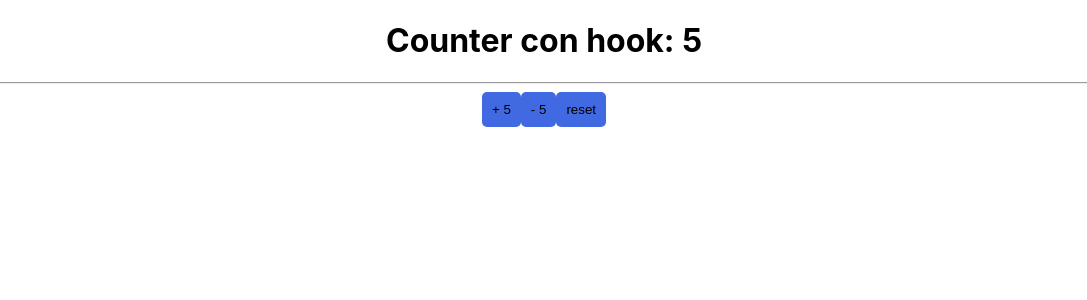
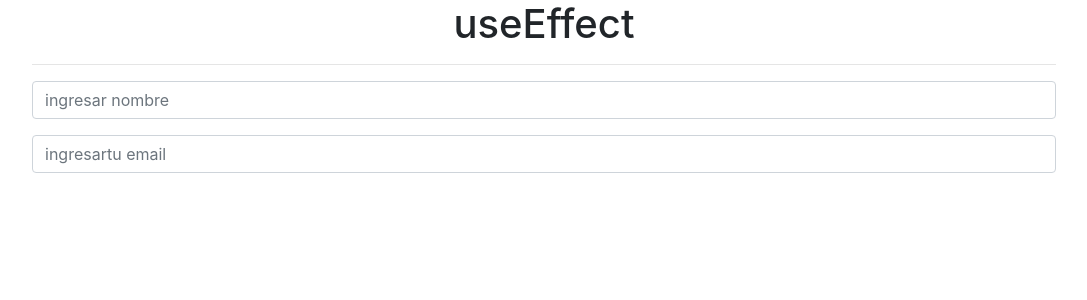
Before and after one commit to adrian1426/ProfundizandoHooks, a React (Create React App) app: page / in a window 1280 px wide. Shown: the top 300 px of the page, without its empty margins (96-1183 px from the left). Built offline with nearby package versions, Linux system fonts and the light colour scheme.

Commit message:
introducción a useEffect

```diff
--- a/public/index.html
+++ b/public/index.html
@@ -15,6 +15,12 @@
       user's mobile device or desktop. See https://developers.google.com/web/fundamentals/web-app-manifest/
     -->
     <link rel="manifest" href="%PUBLIC_URL%/manifest.json" />
+    <link
+      rel="stylesheet"
+      href="https://stackpath.bootstrapcdn.com/bootstrap/4.5.0/css/bootstrap.min.css"
+      integrity="sha384-9aIt2nRpC12Uk9gS9baDl411NQApFmC26EwAOH8WgZl5MYYxFfc+NcPb1dKGj7Sk"
+      crossorigin="anonymous"
+    />
     <!--
       Notice the use of %PUBLIC_URL% in the tags above.
       It will be replaced with the URL of the `public` folder during the build.
--- a/src/App.css
+++ b/src/App.css
@@ -1,5 +1,7 @@
 .App {
   text-align: center;
+  margin-left: 10%;
+  margin-right: 10%;
 }
 
 .App-logo {
--- a/src/App.js
+++ b/src/App.js
@@ -1,11 +1,11 @@
 import React from 'react';
 import './App.css';
-import CounterAppCostumHook from './components/useState/CounterAppCostumHook';
+import SimpleForm from './components/useEffect/SimpleForm';
 
 function App () {
   return (
     <div className="App">
-      <CounterAppCostumHook />
+      <SimpleForm />
     </div>
   );
 }
--- /dev/null
+++ b/src/components/useEffect/SimpleForm.js
@@ -0,0 +1,62 @@
+import React, {useEffect, useState} from 'react';
+
+const SimpleForm = () => {
+  const [formState, setFormState] = useState ({
+    nombre: '',
+    email: '',
+  });
+
+  const {nombre, email} = formState;
+
+  const handleInputChange = e => {
+    const {name, value} = e.target;
+    setFormState ({
+      ...formState,
+      [name]: value,
+    });
+  };
+
+  useEffect (() => {
+    console.log ('Hola useEffect');
+  }, []);
+
+  useEffect (
+    () => {
+      console.log ('formState cambió');
+    },
+    [formState]
+  );
+
+  return (
+    <React.Fragment>
+      <h1>useEffect</h1>
+      <hr />
+
+      <div className="form-group">
+        <input
+          type="text"
+          name="nombre"
+          className="form-control"
+          placeholder="ingresar nombre"
+          autoComplete="off"
+          defaultValue={nombre}
+          onChange={handleInputChange}
+        />
+      </div>
+
+      <div className="form-group">
+        <input
+          type="text"
+          name="email"
+          className="form-control"
+          placeholder="ingresartu email"
+          autoComplete="off"
+          defaultValue={email}
+          onChange={handleInputChange}
+        />
+      </div>
+    </React.Fragment>
+  );
+};
+
+export default SimpleForm;
```
